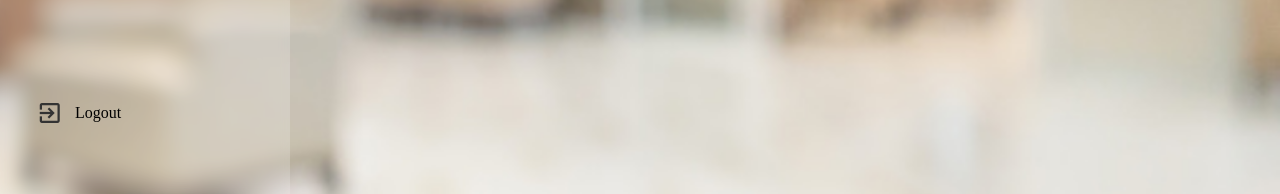
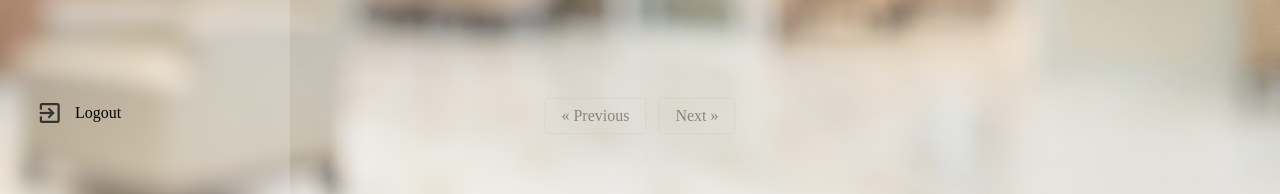
Before and after one commit to Mangokazi/Database-Project, a PHP site: page /Patient-table.php in a window 1280 px wide. Shown: the part 646-840 px from the top of the page. Run offline with PHP 8.4, Linux system fonts and the light colour scheme; tables that the repository leaves empty or names only in its code hold one stand-in row (values such as "Sample post").

Commit message:
added pagination in patient-table page

```diff
--- a/Patient-table.php
+++ b/Patient-table.php
@@ -6,8 +6,19 @@ if ($con->connect_error) {
     die("Connection failed: " . $con->connect_error);
 }
 
+// Pagination logic
+$results_per_page = 8; // Number of results per page
+if (!isset($_GET['page']) || !is_numeric($_GET['page']) || $_GET['page'] < 1) {
+    $page = 1; // Default page number
+} else {
+    $page = $_GET['page'];
+}
+
+$start_from = ($page - 1) * $results_per_page; // Calculate starting point for fetching results
+
+
 // Fetch data from the database
-$query = "SELECT * FROM patient";
+$query = "SELECT * FROM patient LIMIT $start_from, $results_per_page";
 $result = $con->query($query);
 
 // Check if the query was successful
@@ -91,8 +102,22 @@ if (!$result) {
                 }
                 ?>
             </tbody>
+            </table>
+            </div>
+            <!-- Pagination links -->
+            <div class="pagination">
+                <?php
+                // Determine total number of pages
+                $query = "SELECT COUNT(*) AS total FROM patient";
+                $result = $con->query($query);
+                $row = $result->fetch_assoc();
+                $total_pages = ceil($row['total'] / $results_per_page);
 
-            </table>
+                // Display pagination links
+                ?>
+    <a <?php echo ($page <= 1) ? 'class="disabled"' : ''; ?> href="<?php echo ($page <= 1) ? '#' : 'Patient-table.php?page=' . ($page - 1); ?>">&laquo; Previous</a>
+    <a <?php echo ($page >= $total_pages) ? 'class="disabled"' : ''; ?> href="<?php echo ($page >= $total_pages) ? '#' : 'Patient-table.php?page=' . ($page + 1); ?>">Next &raquo;</a>
+            </div>
         </div>
    </div>
    <script>
--- a/style.css
+++ b/style.css
@@ -302,6 +302,35 @@ h3.logo {
 
 }
 
+/* Pagination */
+
+.pagination {
+  position: fixed;
+  bottom: 20px;
+  left: 50%;
+  transform: translateX(-50%);
+  text-align: center;
+}
+
+.pagination a {
+  display: inline-block;
+  padding: 8px 16px;
+  margin: 0 4px;
+  border: 1px solid #ccc;
+  border-radius: 4px;
+  text-decoration: none;
+  color: #333;
+}
+
+.pagination a:hover {
+  background-color: #f4f4f4;
+}
+
+.pagination .disabled {
+  pointer-events: none;
+  opacity: 0.5;
+}
+
 /* index.php css*/
 
 #btn{
```
